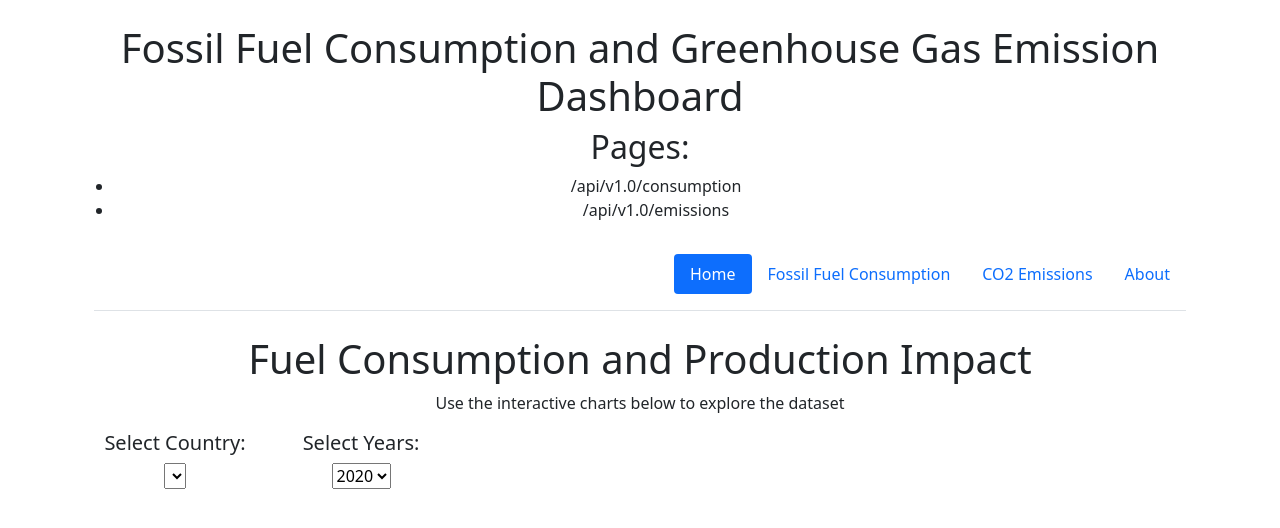
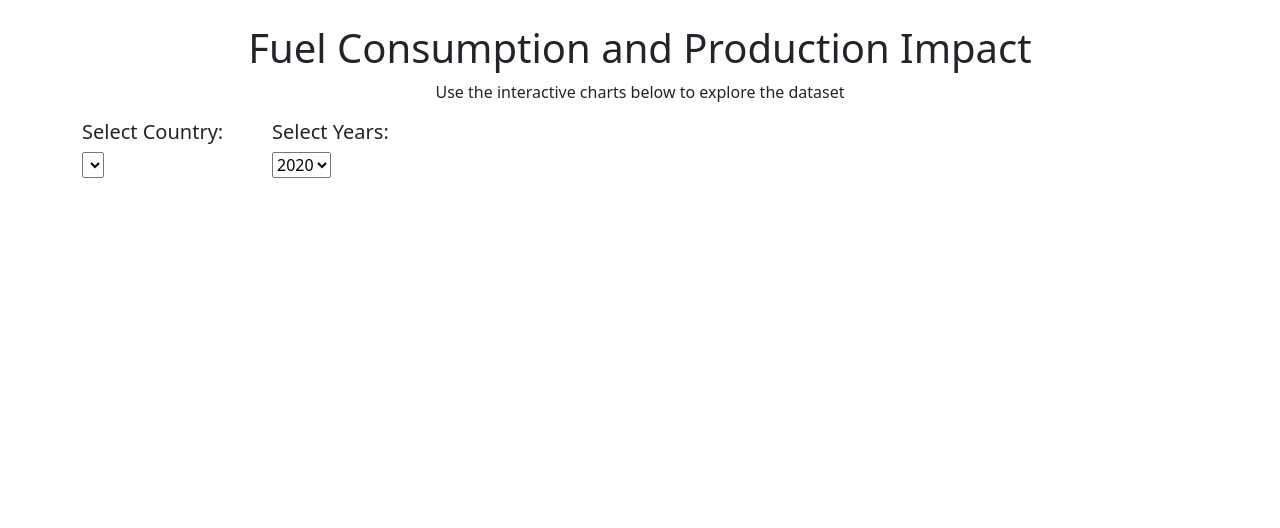
Before and after one commit to randallwvr90/fossil-fuels-and-greenhouse-gas, a Flask app: page / in a window 1280 px wide. Shown: the part 73-601 px from the top of the page. Run offline with Flask 2, Linux system fonts and the light colour scheme; a database or web service that is not in the repository returns one stand-in record (values such as "Sample title"); data that the repository does not hold is empty; some libraries are stand-ins or nearby versions.

Commit message:
clean up

```diff
--- a/templates/index.html
+++ b/templates/index.html
@@ -27,42 +27,6 @@
     </div>
     <div class="container">
 
-        <div class="jumbotron text-center">
-
-            <!-- Add some information -->
-            <h1>{{ heading }}</h1>
-            <h2>{{ heading2 }}</h2>
-            <ul>
-                <li>{{ content_1_location }}</li> <!-- BUG bullets are way too far to the right -->
-                <li>{{ content_2_location }}</li>
-            </ul>
-
-    <head>
-        <meta charset="UTF-8">
-        <meta name="viewport" content="width=device-width, initial-scale=1.0">
-        <meta name="author" content="Jennifer Long, Danelle Cook, Chineze Okpala, Hari Somayajula, Abishua Prashanth, and Randy Weaver">
-        <meta http-equiv="X-UA-Compatible" content="ie=edge">
-        <title>Fossil Fuel and Greenhouse Gas Dashboard Landing Page</title>
-        <link href="https://getbootstrap.com/docs/5.1/dist/css/bootstrap.min.css" rel="stylesheet" integrity="sha384-1BmE4kWBq78iYhFldvKuhfTAU6auU8tT94WrHftjDbrCEXSU1oBoqyl2QvZ6jIW3" crossorigin="anonymous">
-    </head>
-
-    <body>
-        <div class="container">
-            <header class="d-flex flex-wrap justify-content-center py-3 mb-4 border-bottom">
-              <a href="/" class="d-flex align-items-center mb-3 mb-md-0 me-md-auto text-dark text-decoration-none">
-                <svg class="bi me-2" width="40" height="32"><use xlink:href="#bootstrap"></use></svg>
-                <!--<span class="fs-4">Fossil Fuels Impact Project</span>-->
-              </a>
-
-              <ul class="nav nav-pills">
-                <li class="nav-item"><a href="/" class="nav-link active" aria-current="page">Home</a></li>
-                <li class="nav-item"><a href={{content_1_location}} class="nav-link">{{content_1_title}}</a></li>
-                <li class="nav-item"><a href={{content_2_location}} class="nav-link">{{content_2_title}}</a></li>
-                <li class="nav-item"><a href="https://github.com/randallwvr90/fossil-fuels-and-greenhouse-gas" class="nav-link">About</a></li>
-              </ul>
-            </header>
-        </div>
-        <div class="container">
     <!--
             <div class="jumbotron text-center">
 
@@ -88,8 +52,8 @@
           <h1>Fuel Consumption and Production Impact</h1>
           <p>Use the interactive charts below to explore the dataset</p>
         </div>
-      </div>
-      <div class="row">
+    </div>
+    <div class="row">
         <div class="col-md-2">
           <div class="well">
             <h5>Select Country:</h5>
@@ -115,7 +79,7 @@
         <div class="col-md-12">
           <div id="bubble"></div>
         </div>
-      </div>
+    </div>
 
 
     <!-- <script src="https://d3js.org/d3.v5.min.js"></script> -->
@@ -123,8 +87,6 @@
     <script src="https://cdn.plot.ly/plotly-latest.min.js"></script>
     <script src="{{url_for('static', filename='app.js')}}"></script>
 
-    </body>
-
     </div>
 </body>
 </html>
```
